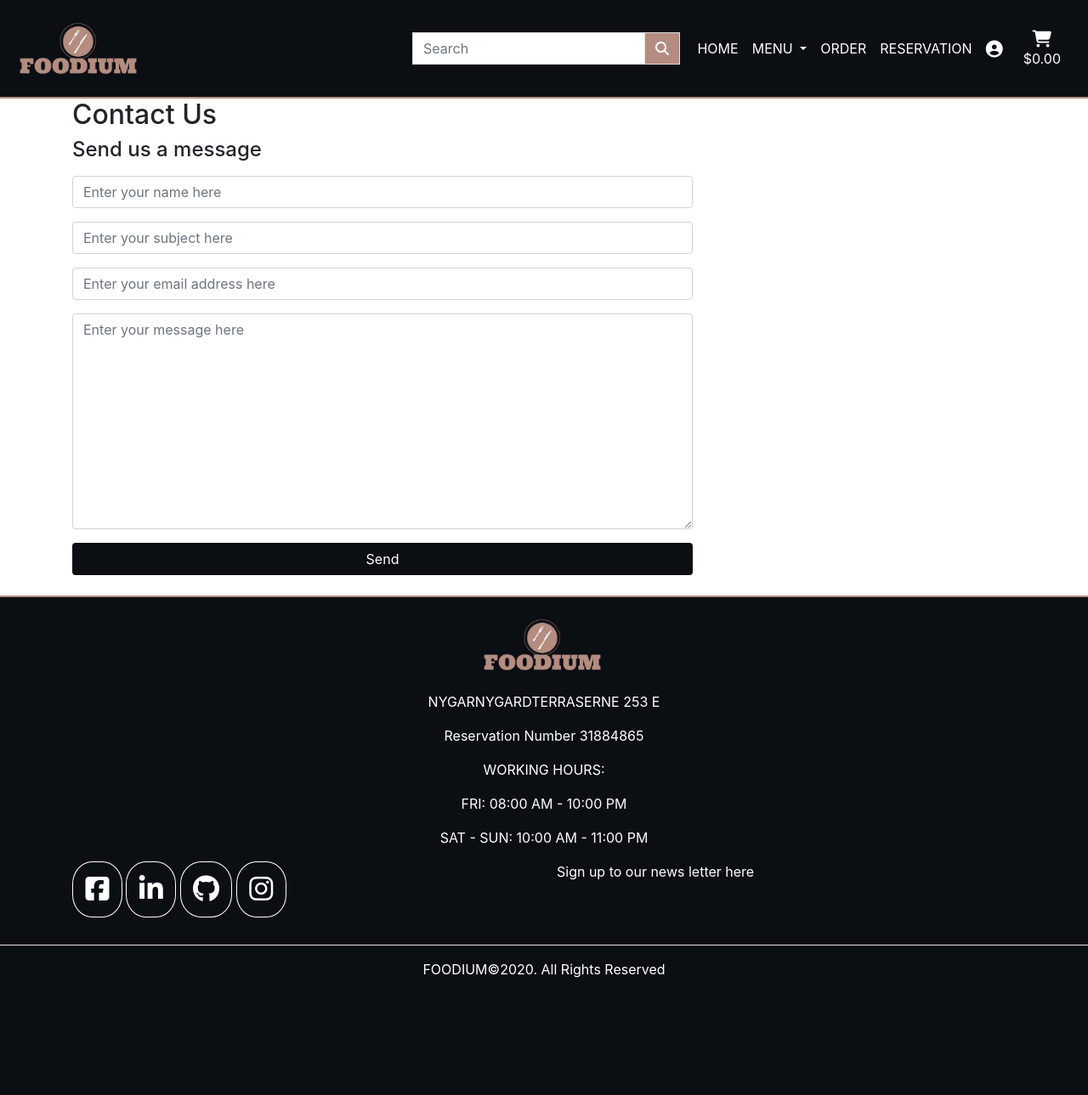
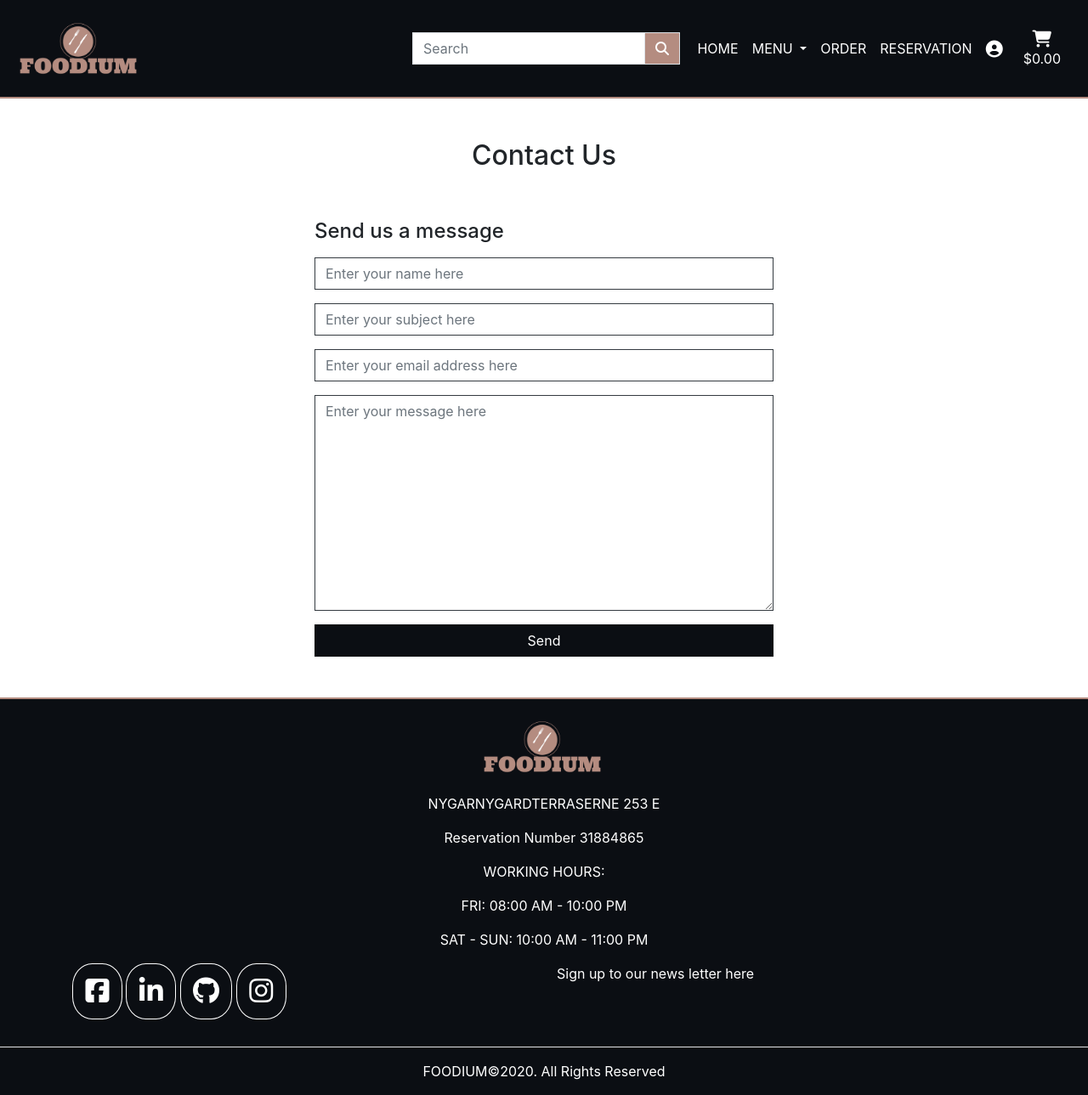
Before and after one commit to Code-Institute-Submissions/foodium_milestone_project_four, a Django app: page /contact/ in a window 1280 px wide. Shown: the whole page at 85% size. Before the commit the page ends 1151 px from the top, so only its background shows below. Run offline with Django 3.2, Linux system fonts and the light colour scheme; some libraries are stand-ins or nearby versions.

Commit message:
Added basic styling to contact form

```diff
--- a/contact/forms.py
+++ b/contact/forms.py
@@ -17,7 +17,7 @@ class ContactForm(forms.ModelForm):
         required=True,
         label='',
         widget=forms.TextInput(attrs={
-            'class': 'form-control',
+            'class': 'form-control border-dark rounded-0',
             'placeholder': 'Enter your name here'
         })
     )
@@ -25,7 +25,7 @@ class ContactForm(forms.ModelForm):
         required=True,
         label='',
         widget=forms.TextInput(attrs={
-            'class': 'form-control',
+            'class': 'form-control border-dark rounded-0',
             'placeholder': 'Enter your subject here'
         })
     )
@@ -33,7 +33,7 @@ class ContactForm(forms.ModelForm):
         required=True,
         label='',
         widget=forms.EmailInput(attrs={
-            'class': 'form-control',
+            'class': 'form-control border-dark rounded-0',
             'placeholder': 'Enter your email address here'
         })
     )
@@ -41,7 +41,7 @@ class ContactForm(forms.ModelForm):
         required=True,
         label='',
         widget=forms.Textarea(attrs={
-            'class': 'form-control',
+            'class': 'form-control border-dark rounded-0',
             'placeholder': 'Enter your message here'
         })
     )
--- a/contact/templates/contact/contact.html
+++ b/contact/templates/contact/contact.html
@@ -14,14 +14,16 @@
     <div class="container">
         <div class="row">
             <div class="col-sm-12">
-                <h2 class="page_heading">Contact Us</h2>
+                <h2 class="page_heading text-center mt-5">Contact Us</h2>
             </div>
         </div>
     </div>
+
     <div class="container">
-        <div class="row pb-4">
-            <div class="col-sm-12 col-md-8">
+        <div class="row justify-content-center mt-5">
+            <div class="col-12 col-md-8 col-lg-6 pb-5">
                 <h4>Send us a message</h4>
+                <!-- Contact form -->
                 <form action="{% url 'contact' %}" method="POST">
                     {% csrf_token %}
                     {% if user.is_authenticated %}
@@ -32,9 +34,10 @@
                         <div class="form-group custom-form mt-3">
                             {{ form | crispy }}
                         </div>
-                    <input type="submit" value="Send" class="btn btn_primary btn-block">
+                    <input type="submit" value="Send" class="btn btn_primary btn-block rounded-0">
                 </form>
             </div>
         </div>
     </div>
+
 {% endblock %}
```
